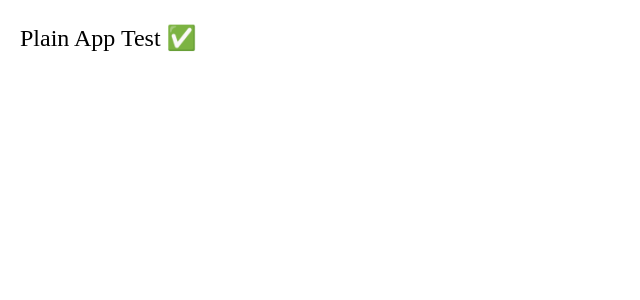
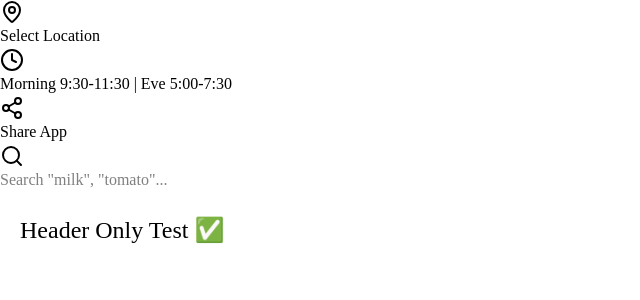
Before and after one commit to robinkasanalenovo-commits/rob, a React (Vite) app in the folder client/: page / in a window 1280 px wide. Shown: the top 300 px of the page, without its empty margins (0-640 px from the left). Built offline with nearby package versions, Linux system fonts and the light colour scheme.

Commit message:
Update App.tsx

```diff
--- a/client/src/App.tsx
+++ b/client/src/App.tsx
@@ -1,7 +1,12 @@
+import { Header } from "@/components/layout/Header";
+
 export default function App() {
   return (
-    <div style={{ padding: "20px", fontSize: "24px" }}>
-      Plain App Test ✅
+    <div>
+      <Header searchQuery="" setSearchQuery={() => {}} />
+      <div style={{ padding: "20px", fontSize: "24px" }}>
+        Header Only Test ✅
+      </div>
     </div>
   );
 }
```
